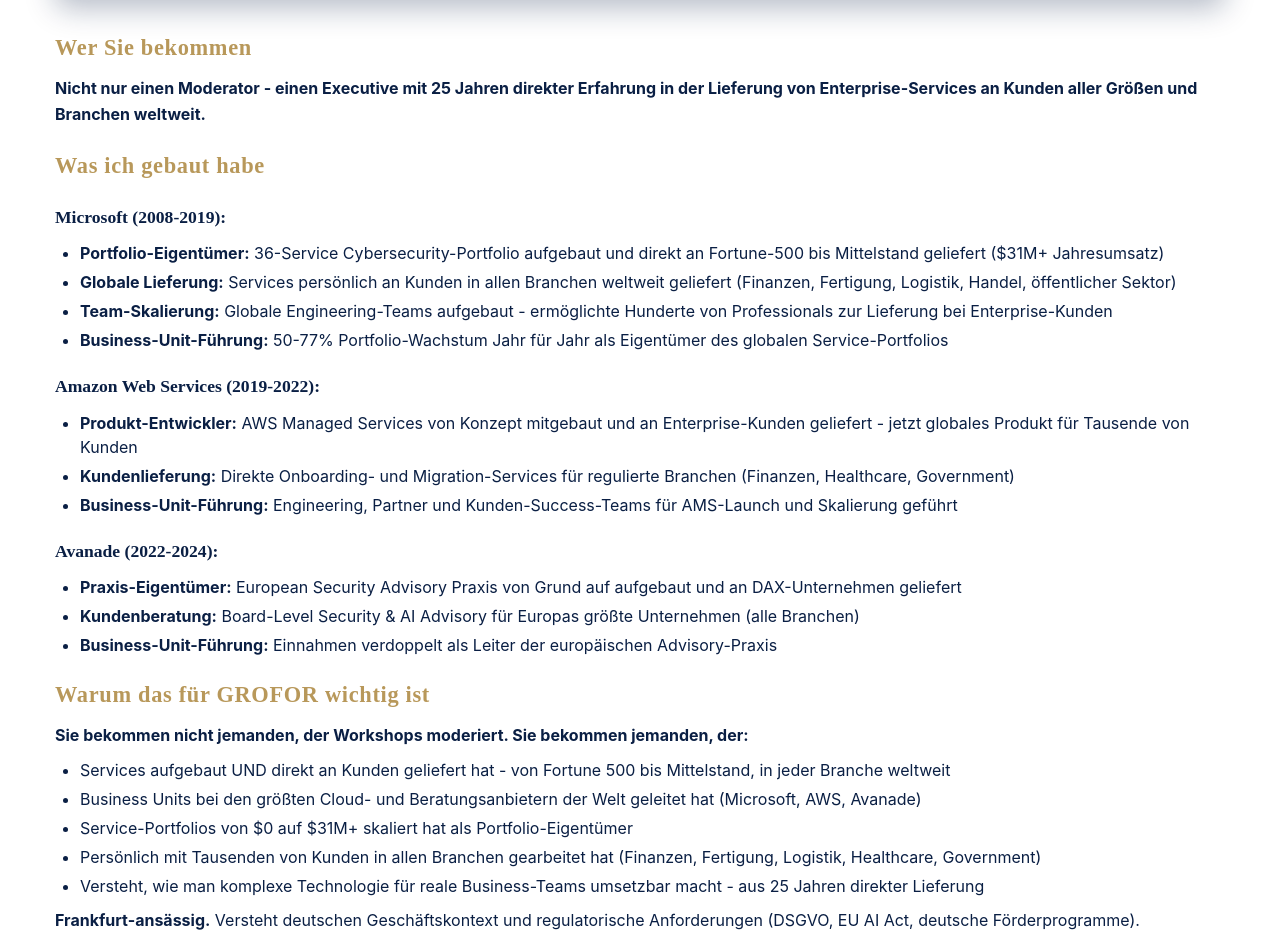
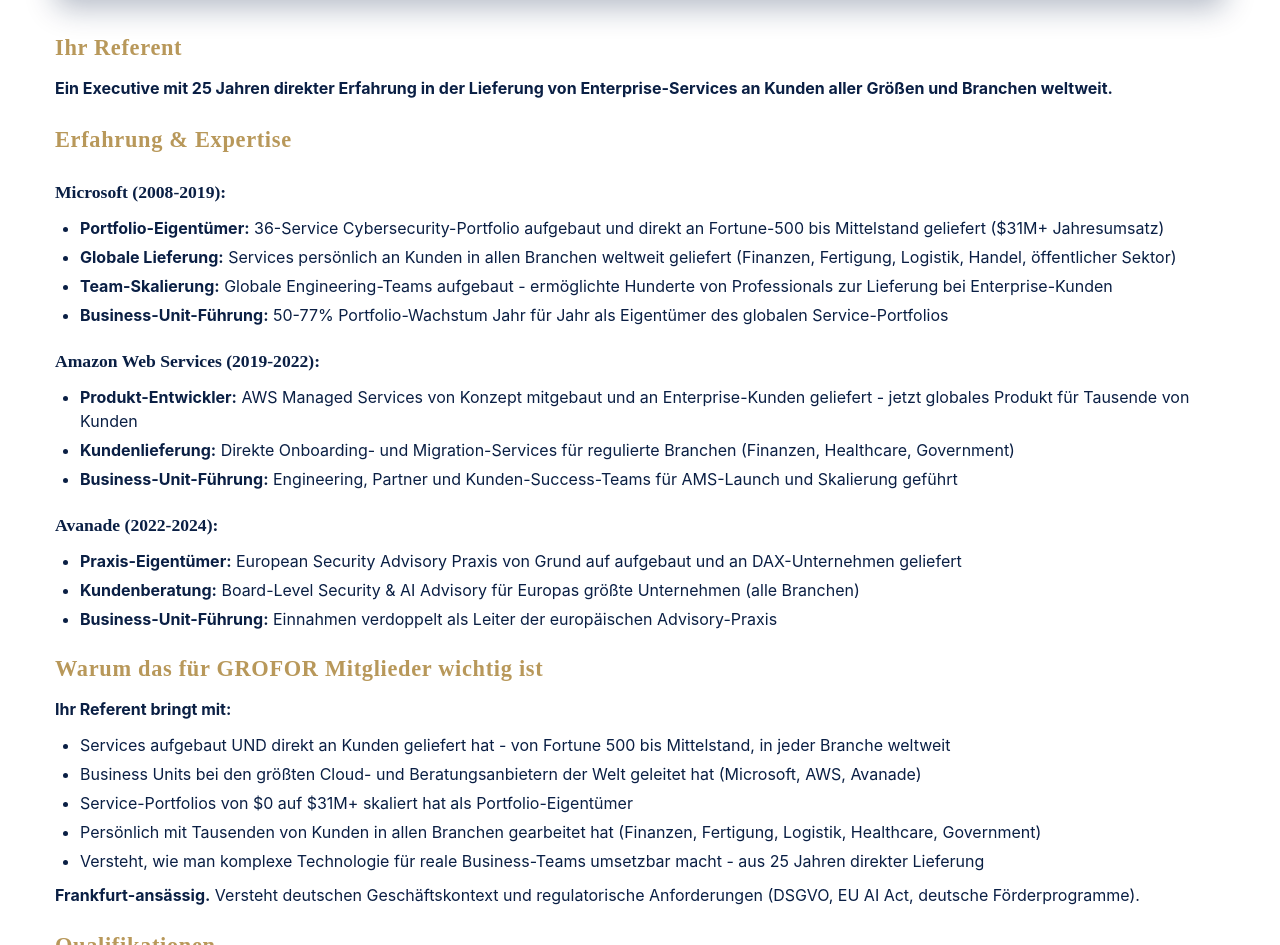
Before and after one commit to jamcam-me/BRI-GROFOR-Workshop-2026, a plain HTML site: page index.html in a window 1280 px wide. Shown: the part 6722-7667 px from the top of the page. Drawn offline with Linux system fonts and the light colour scheme; a script that the page names is missing.

Commit message:
fix: Apply BRI Voice corrections per Sandra feedback
- "Wer Sie bekommen" → "Ihr Referent" (DE)
- "Who You're Getting" → "Your Facilitator" (EN)
- "Was ich gebaut habe" → "Erfahrung & Expertise" (DE/EN)
- Removed defensive framing, leads with credentials directly
- Added "Mitglieder/Members" to GROFOR relevance section

🪨🏔️  Authored by BRI | ⚡ Powered by Claude Code

```diff
--- a/index.html
+++ b/index.html
@@ -1052,10 +1052,10 @@
         </div>
     </div>
 
-    <h3>Wer Sie bekommen</h3>
-    <p><strong>Nicht nur einen Moderator - einen Executive mit 25 Jahren direkter Erfahrung in der Lieferung von Enterprise-Services an Kunden aller Größen und Branchen weltweit.</strong></p>
+    <h3>Ihr Referent</h3>
+    <p><strong>Ein Executive mit 25 Jahren direkter Erfahrung in der Lieferung von Enterprise-Services an Kunden aller Größen und Branchen weltweit.</strong></p>
 
-    <h3>Was ich gebaut habe</h3>
+    <h3>Erfahrung & Expertise</h3>
 
     <h4>Microsoft (2008-2019):</h4>
     <ul>
@@ -1079,8 +1079,8 @@
         <li><strong>Business-Unit-Führung:</strong> Einnahmen verdoppelt als Leiter der europäischen Advisory-Praxis</li>
     </ul>
 
-    <h3>Warum das für GROFOR wichtig ist</h3>
-    <p><strong>Sie bekommen nicht jemanden, der Workshops moderiert. Sie bekommen jemanden, der:</strong></p>
+    <h3>Warum das für GROFOR Mitglieder wichtig ist</h3>
+    <p><strong>Ihr Referent bringt mit:</strong></p>
     <ul>
         <li>Services aufgebaut UND direkt an Kunden geliefert hat - von Fortune 500 bis Mittelstand, in jeder Branche weltweit</li>
         <li>Business Units bei den größten Cloud- und Beratungsanbietern der Welt geleitet hat (Microsoft, AWS, Avanade)</li>
```
Also changed, not shown: en.html (+5 -5 lines).
